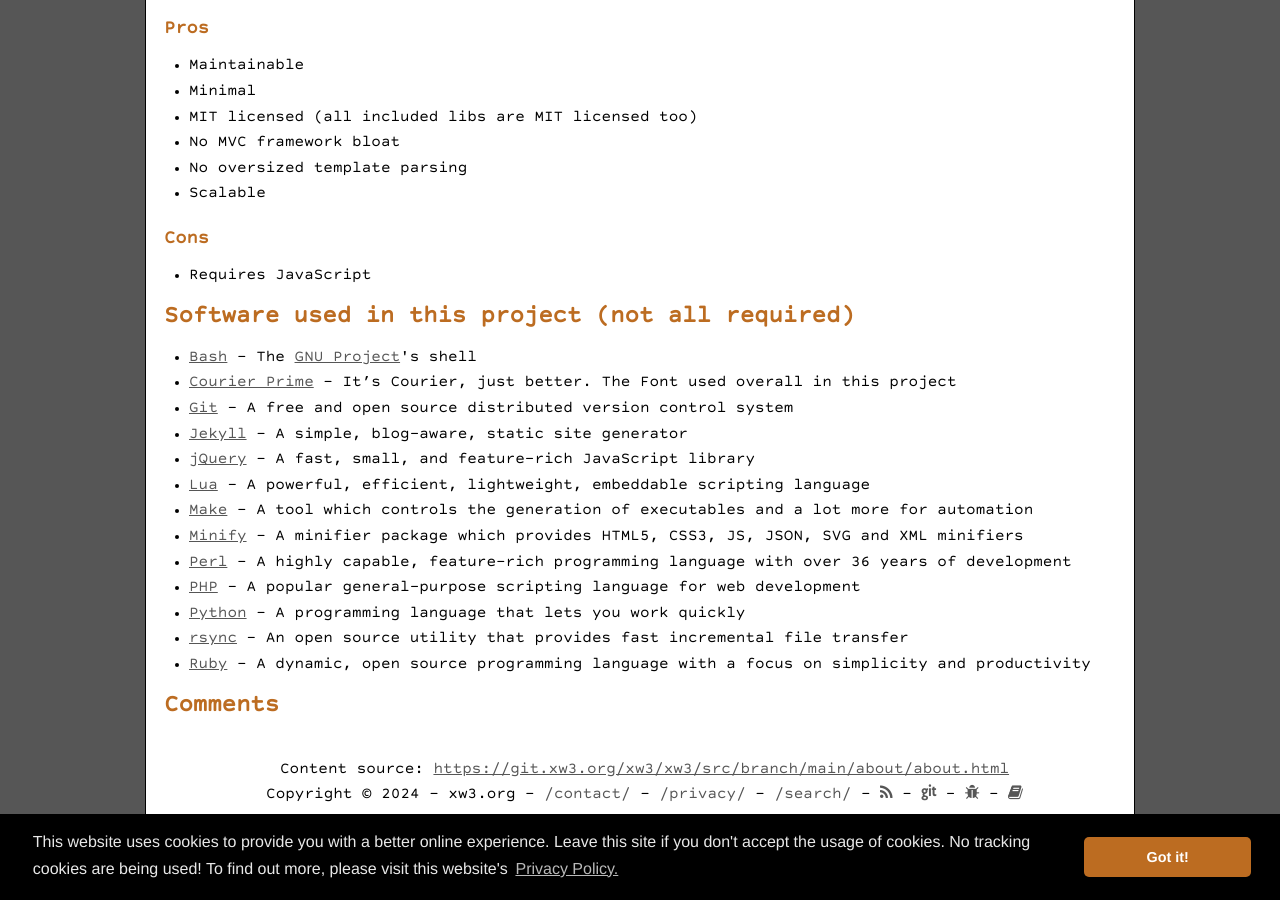
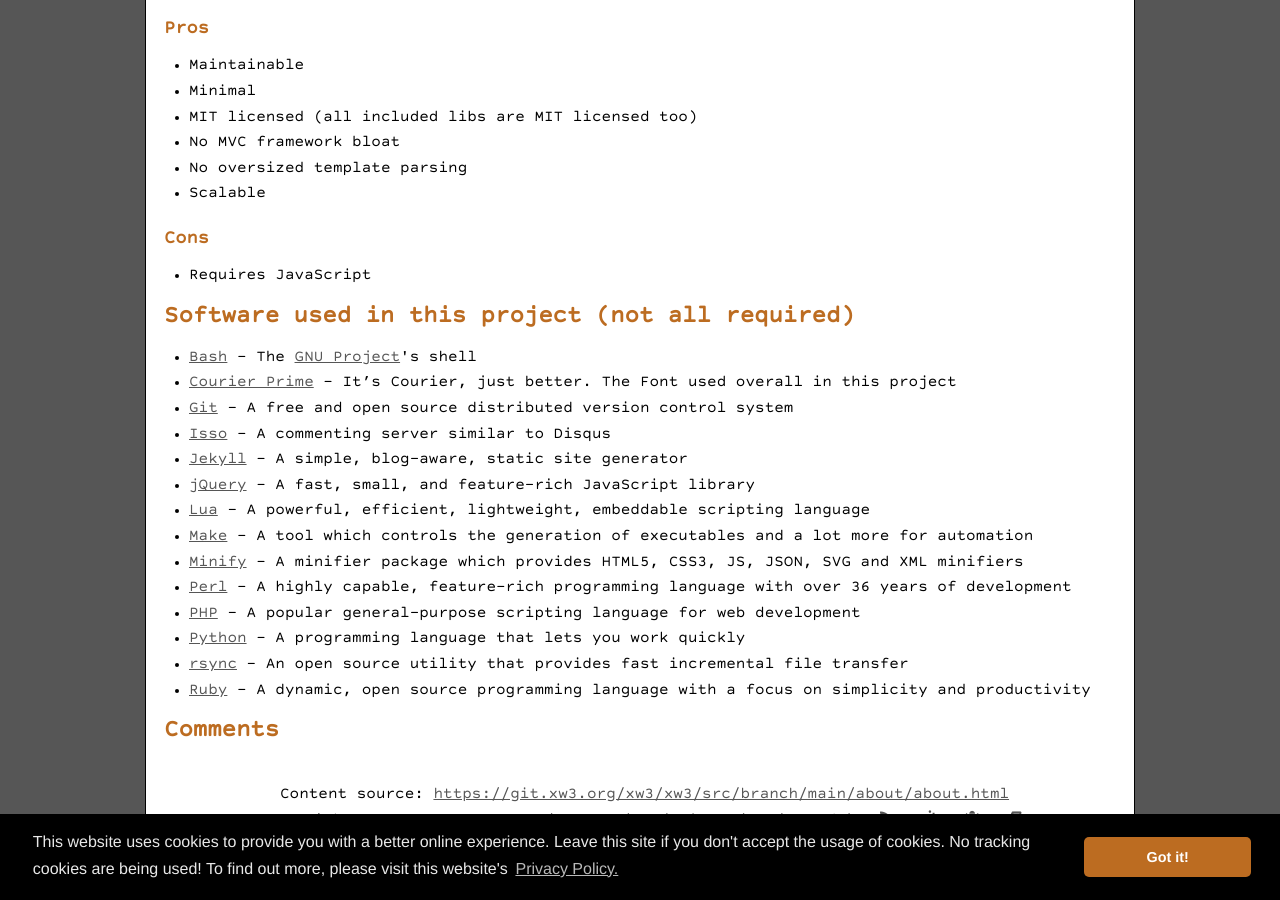
Before and after one commit to hanez/xw3, a Jekyll site: the page built from about/about.html, in a window 1280 px wide and 900 px high, scrolled down 777 px. Built offline with Jekyll 4.4.1, drawn with Linux system fonts in a browser that asks for light colours; comment, search, counter and statistics services are not loaded; before the commit the page ends 1652 px from its top, so only the background shows below that.

Commit message:
Isso to links in about/.

```diff
--- a/about/about.html
+++ b/about/about.html
@@ -46,6 +46,7 @@
   <li><a href="https://www.gnu.org/software/bash/">Bash</a> - The <a href="https://www.gnu.org/">GNU Project</a>'s shell</li>
   <li><a href="https://quoteunquoteapps.com/courierprime/">Courier Prime</a> - It’s Courier, just better. The Font used overall in this project</li>
   <li><a href="https://git-scm.com/">Git</a> - A free and open source distributed version control system</li>
+  <li><a href="https://isso-comments.de/">Isso</a> - A commenting server similar to Disqus</li>
   <li><a href="https://jekyllrb.com/">Jekyll</a> - A simple, blog-aware, static site generator</li>
   <li><a href="https://jquery.com/">jQuery</a> - A fast, small, and feature-rich JavaScript library</li>
   <li><a href="https://www.lua.org/">Lua</a> - A powerful, efficient, lightweight, embeddable scripting language</li>
```
